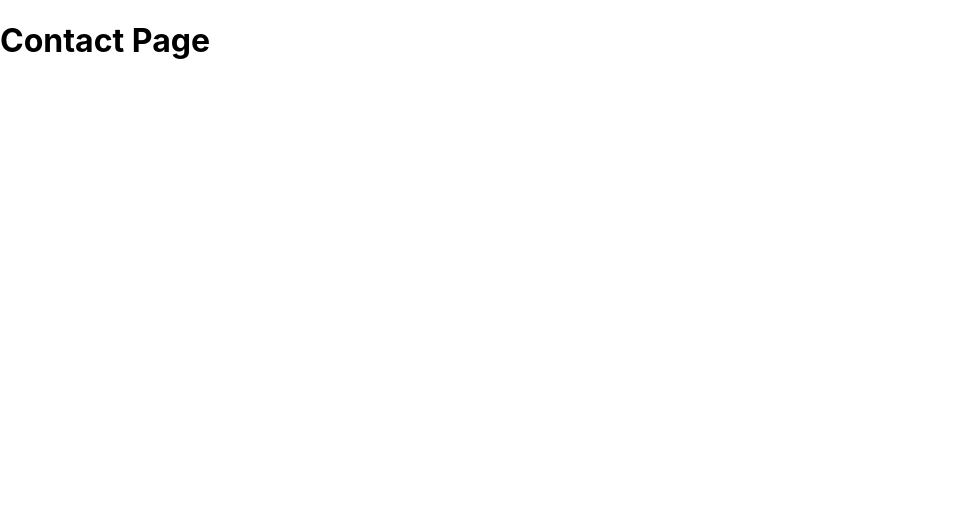
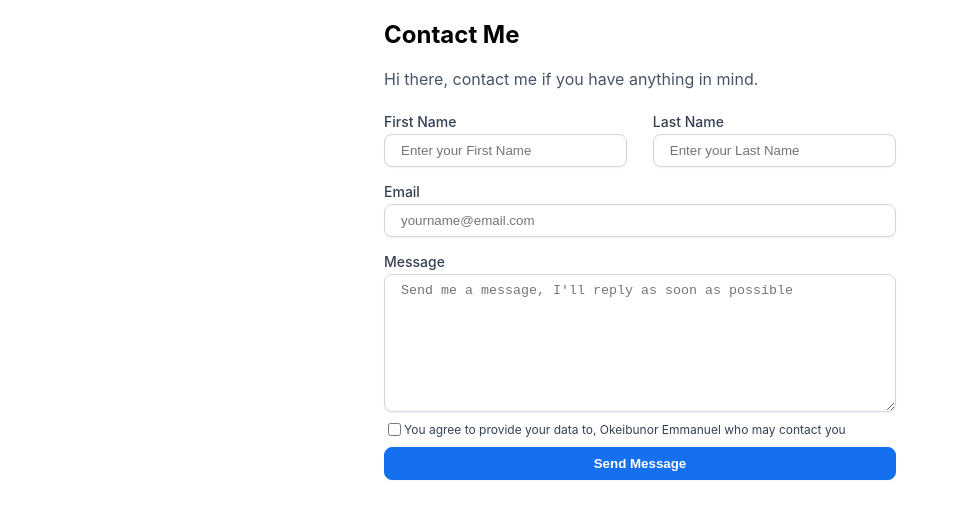
Before and after one commit to trokeibunor/zuri_task_one, a React (Create React App) app: page /contact in a window 1280 px wide. Shown: the top 518 px of the page, without its empty margins (0-958 px from the left). Built offline with nearby package versions, Linux system fonts and the light colour scheme.

Commit message:
fix: finished contact page

```diff
--- /dev/null
+++ b/src/style/contact.scss
@@ -0,0 +1,64 @@
+.contactCon{
+    width: 100%;
+    .contact{
+        width: 40%;
+        margin: 0 auto;
+        .contactIntro{
+            p{
+                color: #475467
+            }
+        }
+        form.contactForm{
+            width: 100%;
+            display: flex;
+            flex-direction: column;
+            .formRow{
+                width: 100%;
+                display: grid;
+                grid-template-columns: 1fr 1fr;
+                gap: 5%;
+            }
+            .formGroup{
+                width: 100%;
+                display: flex;
+                flex-direction: column;
+                margin: 8px 0px;
+                label{
+                    font-weight: 500;
+                    font-size: 14px;
+                    color: #344054
+                }
+                input, textarea{
+                    border: 1px solid #D0D5DD;
+                    box-shadow: 0px 1px 2px rgba(16, 24, 40, 0.05);
+                    border-radius: 8px;
+                    padding: 8px 16px;
+                    margin-top: 4px;
+                    outline: none;
+                }
+            }
+            .checkGroup{
+                display: flex;
+                flex-direction: row;
+                align-items: center;
+                label{
+                    font-size: 12px;
+                    font-weight: 400;
+                    color: #344054
+                }
+            }
+            #btn__submit{
+                width: 100%;
+                background: #1570EF;
+                border: 1px solid #1570EF;
+                box-shadow: 0px 1px 2px rgba(16, 24, 40, 0.05);
+                border-radius: 8px;
+                color: #fff;
+                padding: 8px 0px;
+                margin: 8px 0px;
+                font-weight: 600;
+                cursor: pointer;
+            }
+        }
+    }
+}
--- a/src/views/Contact.js
+++ b/src/views/Contact.js
@@ -1,7 +1,46 @@
+// Contact page style
+import '../style/contact.scss'
 function Contact(){
     return(
-        <div>
-            <h1>Contact Page</h1>
+        <div className='contactCon'>
+            <section className='contact'>
+                <div className='contactIntro'>
+                    <h1>Contact Me</h1>
+                    <p>Hi there, contact me if you have anything in mind.</p>
+                </div>
+                <form className='contactForm'>
+                    <div className='formRow'>
+                        <div className='formGroup'>
+                            <label for='first_name'>First Name</label>
+                            <input type='text' name='first_name' id='first_name' placeholder='Enter your First Name'/>
+                        </div>
+                        <div className='formGroup'>
+                            <label for='last_name'>Last Name</label>
+                            <input type='text' name='last_name' id='last_name' placeholder='Enter your Last Name'/>
+                        </div>
+                    </div>
+                    <div className='formGroup'>
+                        <label for='email'>Email</label>
+                        <input type='email' name='email' id='email' placeholder='yourname@email.com'/>
+                    </div>
+                    <div className='formGroup'>
+                        <label for='message'>Message</label>
+                        <textarea
+                            id='message'
+                            name='message'
+                            rows='8'
+                            placeholder="Send me a message, I'll reply as soon as possible"
+                        >
+
+                        </textarea>
+                    </div>
+                    <div className='checkGroup'>
+                        <input type='checkbox' id='checked' name='checked' value='true'/>
+                        <label for='checked'>You agree to provide your data to, Okeibunor Emmanuel who may contact you</label>
+                    </div>
+                    <input type='submit' id='btn__submit' value='Send Message'/>
+                </form>
+            </section>
         </div>
     )
 }
```
